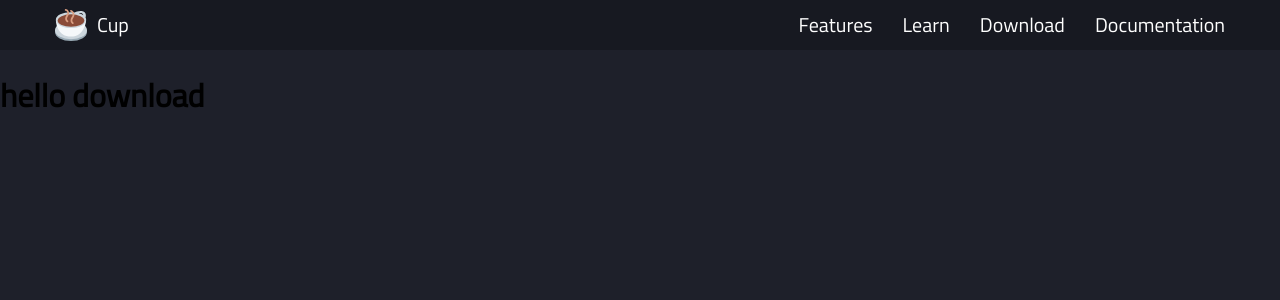
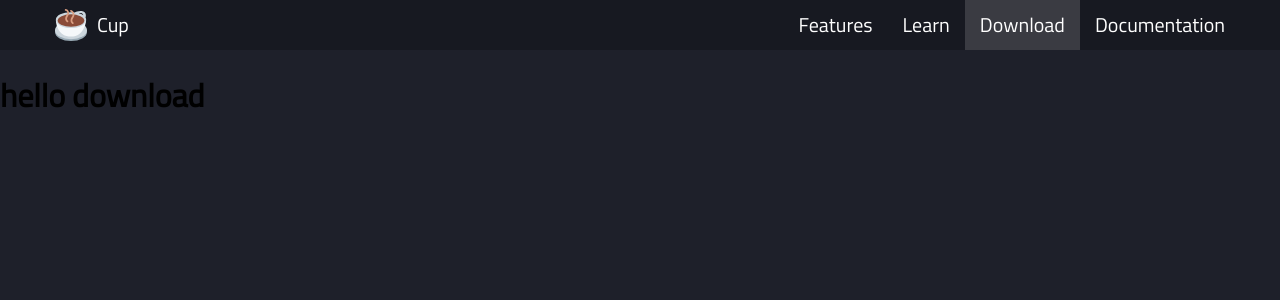
Before and after one commit to cup-lang/cup-lang.org, a Jekyll site: the page built from download.html, in a window 1280 px wide. Shown: the top 300 px of the page. Built offline with Jekyll 4.4.1, drawn with Linux system fonts in a browser that asks for light colours.

Commit message:
Update default.html

```diff
--- a/_layouts/default.html
+++ b/_layouts/default.html
@@ -119,7 +119,7 @@
             </div>
             <div class="nav-side">
                 {% for item in site.navigation %}
-                <a class="nav-link {% if page.base == item.title %}nav-link-active{% endif %}"
+                <a class="nav-link {% if page.base == item.base %}nav-link-active{% endif %}"
                     href="/{{ item.base }}">{{ item.title }}</a>
                 {% endfor %}
             </div>
```
